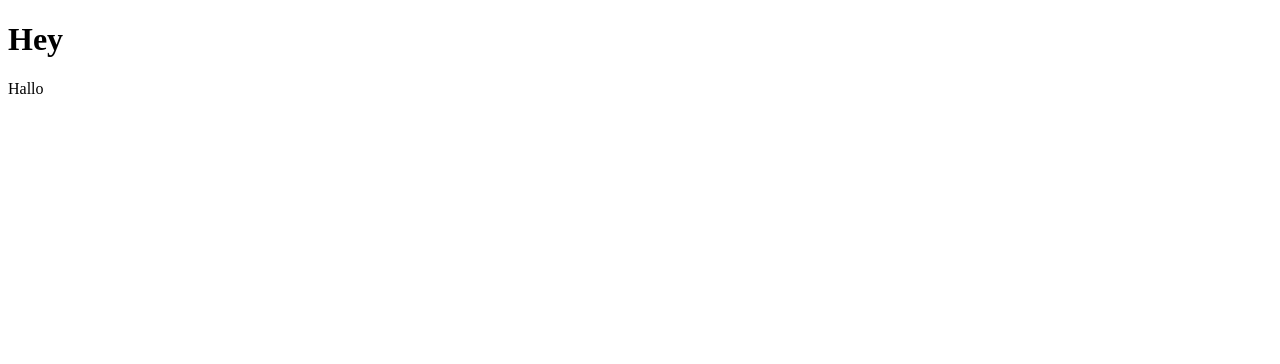
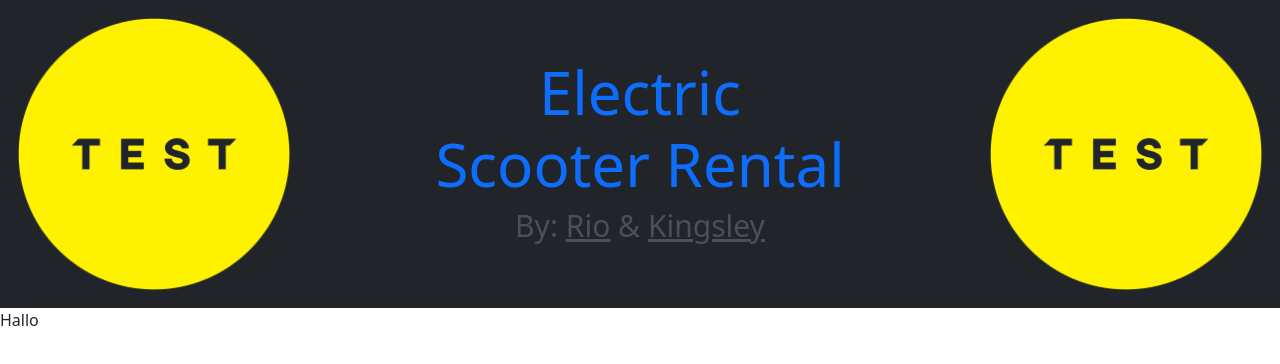
Before and after one commit to rio282/WF-203-17, a Vue app in the folder frontend/: page / in a window 1280 px wide. Shown: the top 364 px of the page. Built offline with nearby package versions, Linux system fonts and the light colour scheme.

Commit message:
started header creation
TODO: center text vertically

```diff
--- a/frontend/package.json
+++ b/frontend/package.json
@@ -8,6 +8,8 @@
     "lint": "vue-cli-service lint"
   },
   "dependencies": {
+    "@popperjs/core": "^2.11.8",
+    "bootstrap": "^5.3.1",
     "core-js": "^3.8.3",
     "vue": "^3.2.13"
   },
--- a/frontend/src/App31.vue
+++ b/frontend/src/App31.vue
@@ -4,8 +4,8 @@
 </template>
 
 <script>
-import HeaderComponent from './components/HeaderComponent.vue'
-import WelcomeComponent from './components/WelcomeComponent.vue'
+import HeaderComponent from "./components/HeaderComponent.vue";
+import WelcomeComponent from "./components/WelcomeComponent.vue";
 
 export default {
   // eslint-disable-next-line vue/multi-word-component-names
@@ -18,5 +18,12 @@ export default {
 </script>
 
 <style scoped>
+  * {
+    box-sizing: border-box;
+  }
 
+  body {
+    font-family: Arial, Helvetica, sans-serif;
+    margin: 0;
+  }
 </style>
--- a/frontend/src/components/HeaderComponent.vue
+++ b/frontend/src/components/HeaderComponent.vue
@@ -1,5 +1,23 @@
 <template>
-  <h1>Hey</h1>
+  <div class="header bg-dark row">
+    <div class="left-brand col">
+      <img class="rounded float-start w-75" src="../assets/test.png" alt="brand 1">
+    </div>
+
+    <div class="mid-section col">
+      <h1 class="text-primary">Electric Scooter Rental</h1>
+      <h3 class="text-dark-emphasis">
+        By:
+        <a class="text-dark-emphasis" href="https://www.example.com" target="_blank">Rio</a>
+        &
+        <a class="text-dark-emphasis" href="https://www.example.com" target="_blank">Kingsley</a>
+      </h3>
+    </div>
+
+    <div class="right-brand col">
+      <img class="rounded float-end w-75" src="../assets/test.png" alt="brand 2">
+    </div>
+  </div>
 </template>
 
 <script>
@@ -9,5 +27,34 @@ export default {
 </script>
 
 <style scoped>
+.header {
+}
 
+div > * {
+  color: white;
+}
+
+.mid-section {
+  text-align: center;
+  align-content: center;
+  align-items: center;
+  justify-content: center;
+  justify-items: center;
+
+  h1 {
+    font-size: 60px;
+  }
+
+  h2 {
+    font-size: 40px;
+  }
+
+  h3 {
+    font-size: 30px;
+  }
+
+  h4 {
+    font-size: 20px;
+  }
+}
 </style>
```
Also changed, not shown: frontend/src/main.js (+6 -3 lines), frontend/src/assets/test.png (added).
